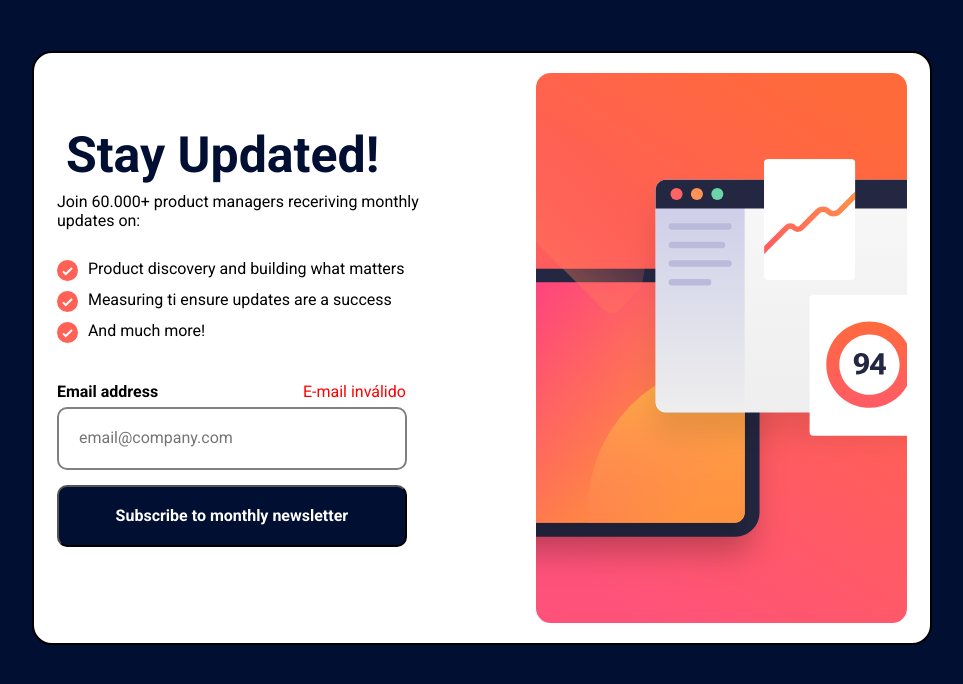
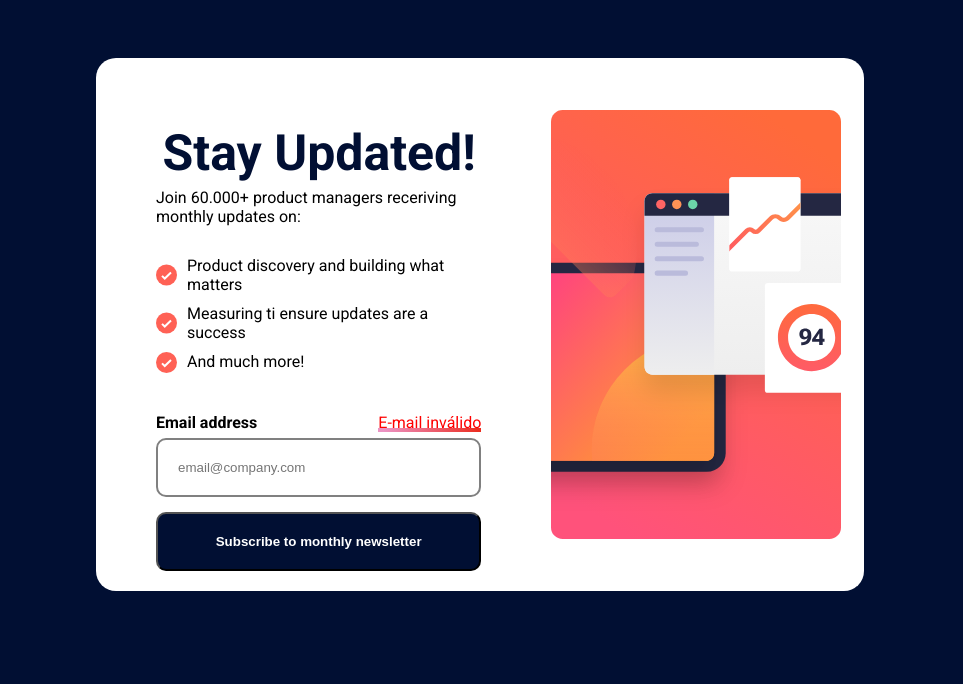
Before and after one commit to thiagojm23/FrontendMentor_Projeto1, a website: page index.html in a window 1280 px wide. Both pictures are taken after a click on the button "Subscribe to monthly newsletter". Shown: the whole page, without its empty margins (160-1123 px from the left). Drawn offline with nearby package versions, Linux system fonts and the light colour scheme.

Commit message:
Finalizando a página

```diff
--- a/index.html
+++ b/index.html
@@ -5,7 +5,6 @@
   <meta name="viewport" content="width=device-width, initial-scale=1.0"> <!-- displays site properly based on user's device -->
 
   <link rel="icon" type="image/png" sizes="32x32" href="./assets/images/favicon-32x32.png">
-  <link rel="stylesheet" href="node_modules/normalize.css/normalize.css">
   <link rel="stylesheet" href="styles/style.css">
   <link rel="stylesheet" href="styles/modalStyle.css">
   <script src="main.js" defer></script>
@@ -14,6 +13,9 @@
   <title>Newsletter</title>
 </head>
 <body>
+  <header>
+
+  </header>
   <main class="conteudo">
     <section class="conteudo__principal">
       <h1>Stay Updated!</h1>
@@ -26,23 +28,30 @@
       <div class="email">
         <p>Email address</p>
         <p class="verifica-email">E-mail válido</p>
-        <input type="email" placeholder="email@company.com">
+        <input id="meuInput" type="email" placeholder="email@company.com">
       </div>
       <button class="botao-inscrever">Subscribe to monthly newsletter</button>
     </section>
     <div class="modal">
       <div class="modal__conteudo">
-        <span><img src="assets/images/icon-success.svg" alt="checkpoint"></span>
-        <h1>Thanks for subscribing!</h1>
-        <p>A confirmation has been sent to <strong>exemplo@email.com</strong>. Please open it and click the button inside to confirm your subscription.</p>
-        <button>Dismiss message</button>
+        <div class="modal__conteudo__principal">
+          <span><img src="assets/images/icon-success.svg" alt="checkpoint"></span>
+          <h1>Thanks for subscribing!</h1>
+          <p>A confirmation has been sent to <strong>exemplo@email.com</strong>. Please open it and click the button inside to confirm your subscription.</p>
+          <button>Dismiss message</button>
+        </div>
       </div>
     </div>
+    <div class="imagem">
     <img class="grafico" src="assets/images/illustration-sign-up-desktop.svg" alt="grafico">
+  </div>
   </main>
   <!--<div class="attribution">
     Challenge by <a href="https://www.frontendmentor.io?ref=challenge" target="_blank">Frontend Mentor</a>.
     Coded by <a href="#">Your Name Here</a>.
   </div> -->
+  <footer>
+
+  </footer>
 </body>
 </html>
--- a/main.js
+++ b/main.js
@@ -50,12 +50,17 @@ class Verificacao {
   }
 }
 const email = document.querySelector(".email input");
-
 const verificacao = new Verificacao();
+window.timeoutId = null;
 
 email.addEventListener("input", () => {
   verificacao.verificaEmail();
   console.log(verificacao.verificaEmail());
+  console.log(window.timeoutId);
+  if (window.timeoutId != null) {
+    const verificaEmail = document.querySelector(".verifica-email");
+    verificaEmail.classList.remove("ativado");
+  }
 });
 /*string = "meuNomeÉThiago";
 console.log(string.substring(1, 4));*/
--- a/modal.js
+++ b/modal.js
@@ -1,13 +1,29 @@
 const verificar = new Verificacao();
 const botao = document.querySelector(".conteudo__principal button");
+const modal = document.querySelector(".modal");
 
 botao.addEventListener("click", () => {
-  const modal = document.querySelector(".modal");
   console.log("foi1");
   if (verificar.verificaEmail()) {
     modal.style.display = "flex";
     console.log("foi2");
   } else {
-    console.log("thigas esta funcionando");
+    const mensagem = document.querySelector(".verifica-email");
+    console.log("Isso aqui ta indo");
+    mensagem.classList.add("ativado");
+    window.timeoutId = setTimeout(() => {
+      mensagem.classList.remove("ativado");
+    }, 3000);
+    console.log(window.timeoutId);
   }
+  const emailUsuario = document.querySelectorAll(".email input")[0].value;
+  const mudarEmail = document.querySelector(
+    ".modal__conteudo__principal strong"
+  );
+  mudarEmail.textContent = emailUsuario;
 });
+
+const botaoModal = document.querySelector(".modal__conteudo__principal button");
+botaoModal.addEventListener("click", () => {
+  modal.style.display = "none";
+});
--- a/styles/modalStyle.css
+++ b/styles/modalStyle.css
@@ -17,28 +17,27 @@
   padding-left: 65px;
   padding-top: 25px;
   background-color: #fefefe;
-  margin: 8% auto;
+  margin: 8% 36.5% 10% 31.5%;
   border: 1px solid #888;
   border-radius: 25px;
-  width: 25%;
 }
-.modal__conteudo img {
-  width: 60px;
+.modal__conteudo__principal {
+  display: flex;
+  flex-direction: column;
+  padding-right: 12%;
+  width: auto;
+  gap: 20px;
 }
 .modal__conteudo h1 {
   font-size: 50px;
   color: var(--cor-texto);
-  width: 80%;
-  margin-top: 20px;
 }
 .modal__conteudo p {
-  width: 80%;
   line-height: 25px;
 }
 .modal__conteudo button {
-  width: 80%;
-  margin-top: 25px;
-  padding: 15px;
+  margin-top: 10px;
+  padding: 18px;
   border-radius: 10px;
   border: transparent;
   color: white;
--- a/styles/style.css
+++ b/styles/style.css
@@ -9,28 +9,25 @@
 }
 body {
   box-sizing: border-box;
+  margin: 4.5% 20% 0% 20%;
   font-family: "Roboto", sans-serif;
   background-color: #010f33;
 }
 .conteudo {
   display: flex;
-  gap: 30px;
-  width: 70%;
-  margin: 4% 0% 0% 15%;
   padding-top: 20px;
   padding-bottom: 20px;
   border-radius: 20px;
   background-color: white;
-  justify-content: center;
-  border: 2px solid #000;
+  gap: 50px;
 }
 .conteudo__principal {
   display: flex;
-  padding-top: 20px;
+  padding-right: 20px;
+  margin-left: 50px;
+  padding-left: 10px;
+  padding-top: 6%;
   flex-direction: column;
-}
-.conteudo__principal p {
-  width: 90%;
 }
 .conteudo__principal h1 {
   font-size: 50px;
@@ -39,8 +36,12 @@ body {
   color: var(--cor-texto);
 }
 .grafico {
-  height: 550px;
   max-width: 100%;
+  min-height: 100%;
+  max-height: 100%;
+}
+.imagem {
+  padding-right: 3%;
 }
 .lista-de-vantagens {
   display: flex;
@@ -57,12 +58,8 @@ body {
   flex-wrap: wrap;
   justify-content: space-between;
   margin-top: 40px;
-  width: 350px;
   gap: 6px;
   font-weight: 700;
-}
-.email p {
-  width: 104px;
 }
 .email input {
   border-radius: 10px;
@@ -73,7 +70,6 @@ body {
 }
 .botao-inscrever {
   margin-top: 15px;
-  width: 350px;
   border-radius: 10px;
   padding: 20px;
   background-color: #010f33;
@@ -88,9 +84,31 @@ body {
   color: lightseagreen;
 }
 .verifica-email {
+  overflow: hidden;
+  position: relative;
+  z-index: 1;
   opacity: 0;
   font-weight: 400;
+  transition: background-color 1s;
 }
-.teste {
-  color: blue;
+.verifica-email::after {
+  content: "";
+  position: absolute;
+  left: -100%;
+  right: 100%;
+  z-index: -1;
+  display: block;
+  padding: 8px;
+  top: 80%;
+  background: linear-gradient(
+    90deg,
+    hsl(327, 69%, 75%) 5%,
+    hsl(4, 84%, 52%) 100%
+  );
+  transition: all 0.8s;
 }
+.verifica-email.ativado::after {
+  left: 0;
+  right: 0;
+  transition: all 0.8s;
+}
```
